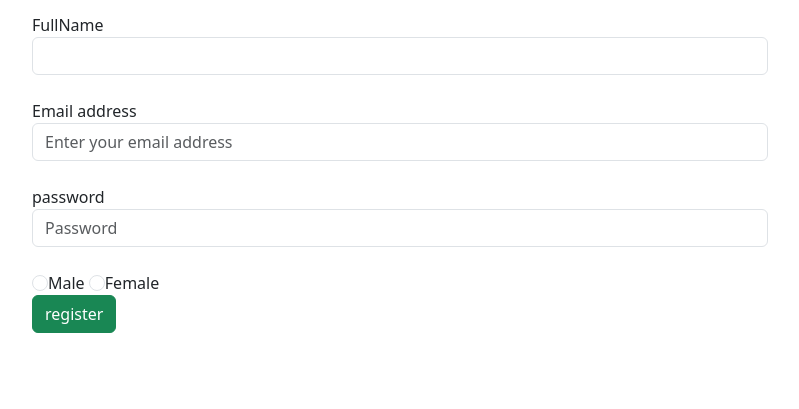
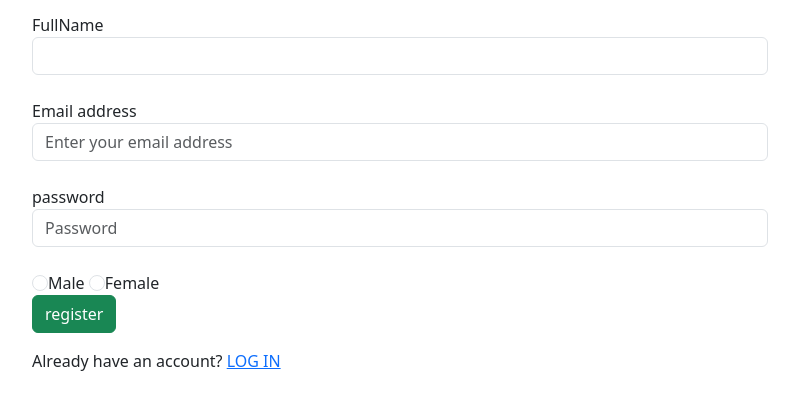
Before and after one commit to Abbasdanmalam/Internship_project, a plain HTML site: page index.html in a window 1280 px wide. Shown: the part 131-540 px from the top of the page, without its empty margins (240-1039 px from the left). Drawn offline with nearby package versions, Linux system fonts and the light colour scheme.

```diff
--- a/index.html
+++ b/index.html
@@ -34,6 +34,9 @@
 
 
     </form>
+
+
+    Already have an account? <a href="login.html">LOG IN</a>
  </div>
  <div class="col-md-2">
 
```
